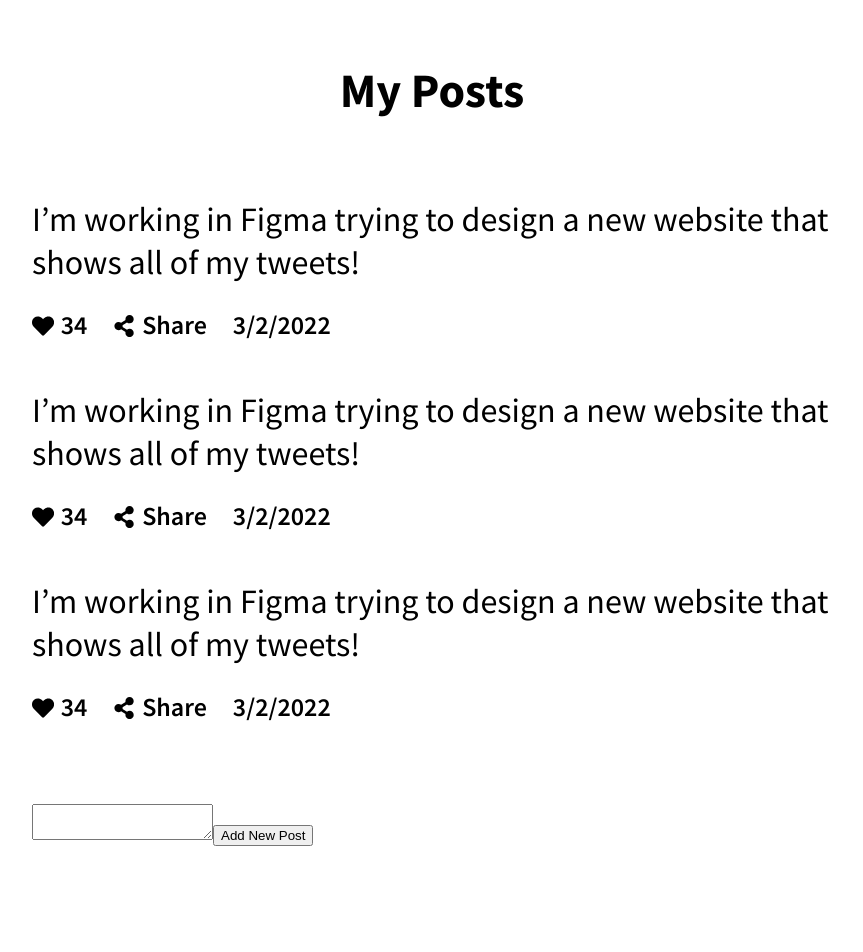
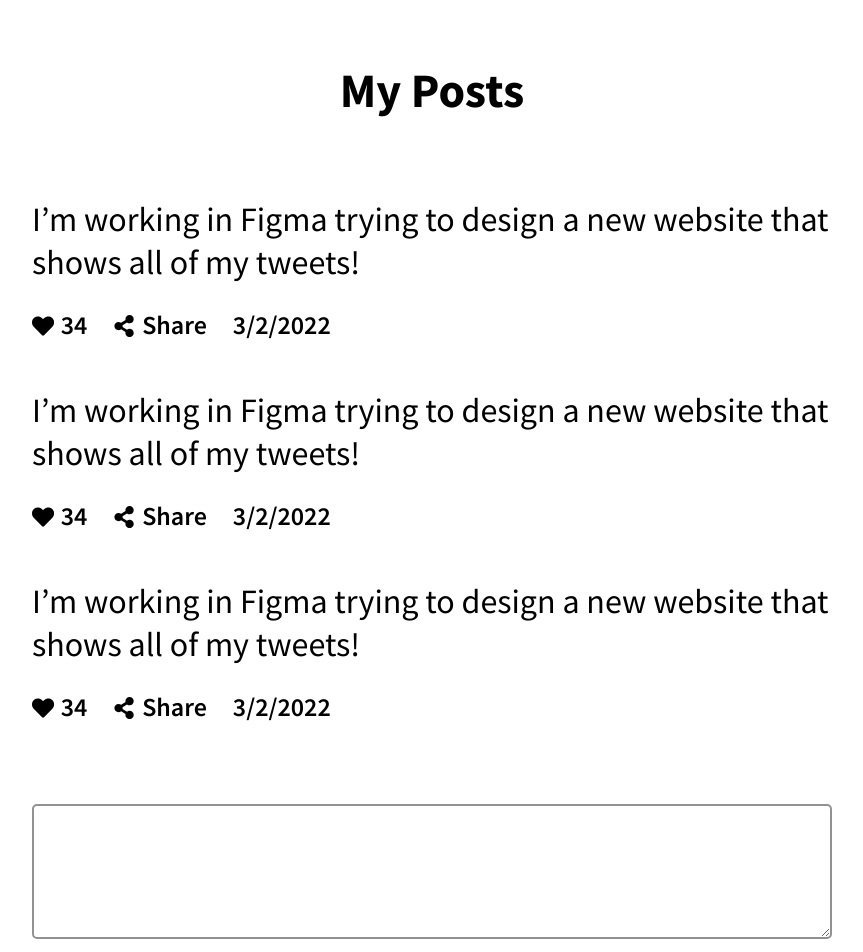
Before and after one commit to KNMohamed/Design-to-Development, a Next.js app: page / in a window 1280 px wide. Shown: the top 952 px of the page, without its empty margins (208-1071 px from the left). Before the commit the page ends 910 px from the top, so only its background shows below. Built offline with nearby package versions, Linux system fonts and the light colour scheme.

Commit message:
update landing page to use PostForm component

```diff
--- a/src/pages/index.js
+++ b/src/pages/index.js
@@ -3,6 +3,7 @@ import Image from 'next/image';
 import styles from '../styles/Home.module.scss';
 
 import Post from '../components/Post';
+import PostForm from '../components/PostForm';
 
 export default function Home() {
   return (
@@ -40,10 +41,7 @@ export default function Home() {
           </li>
         </ul>
 
-        <form action=''>
-          <textarea className={styles.formContent}></textarea>
-          <button className={styles.formButton}>Add New Post</button>
-        </form>
+        <PostForm />
       </main>
     </div>
   );
```
